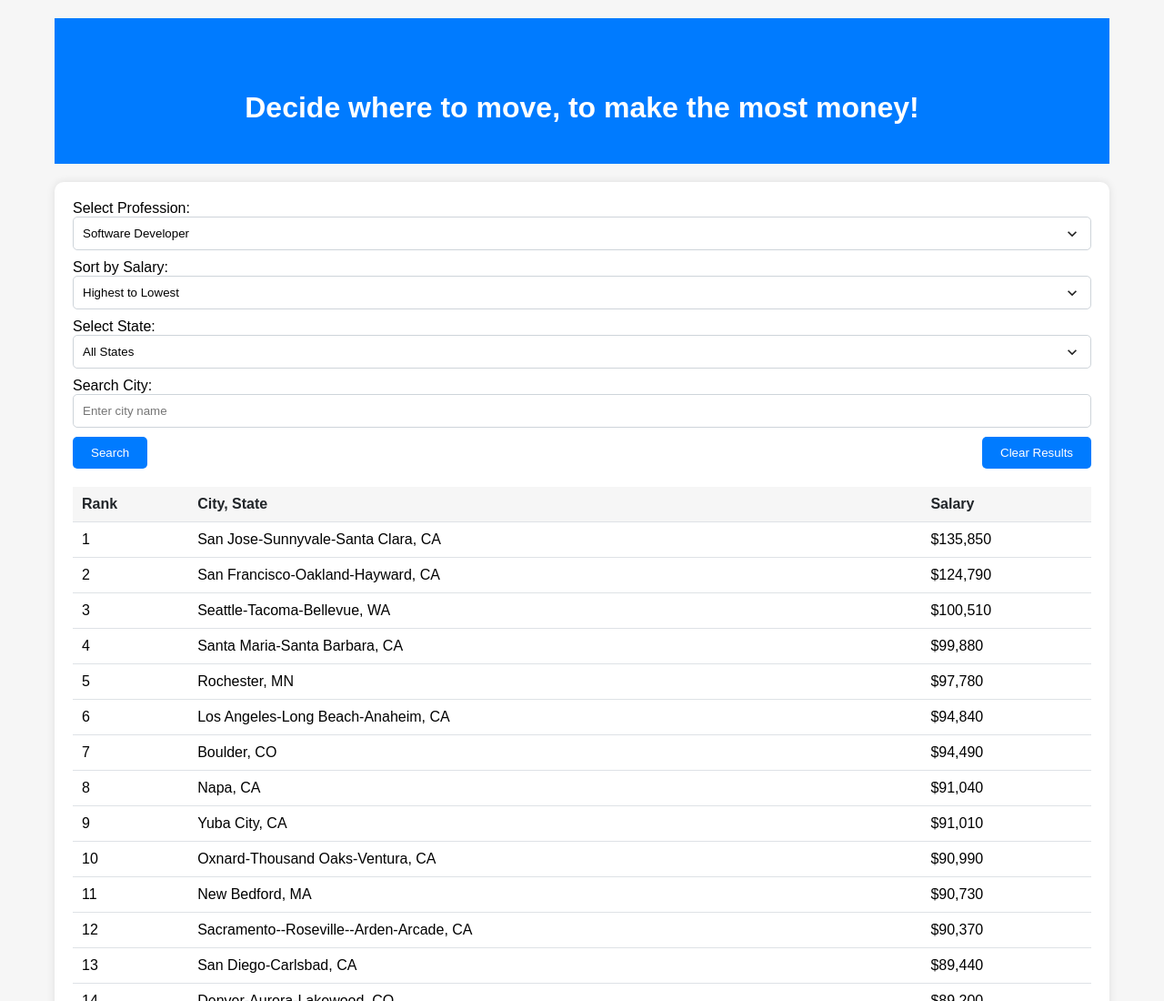
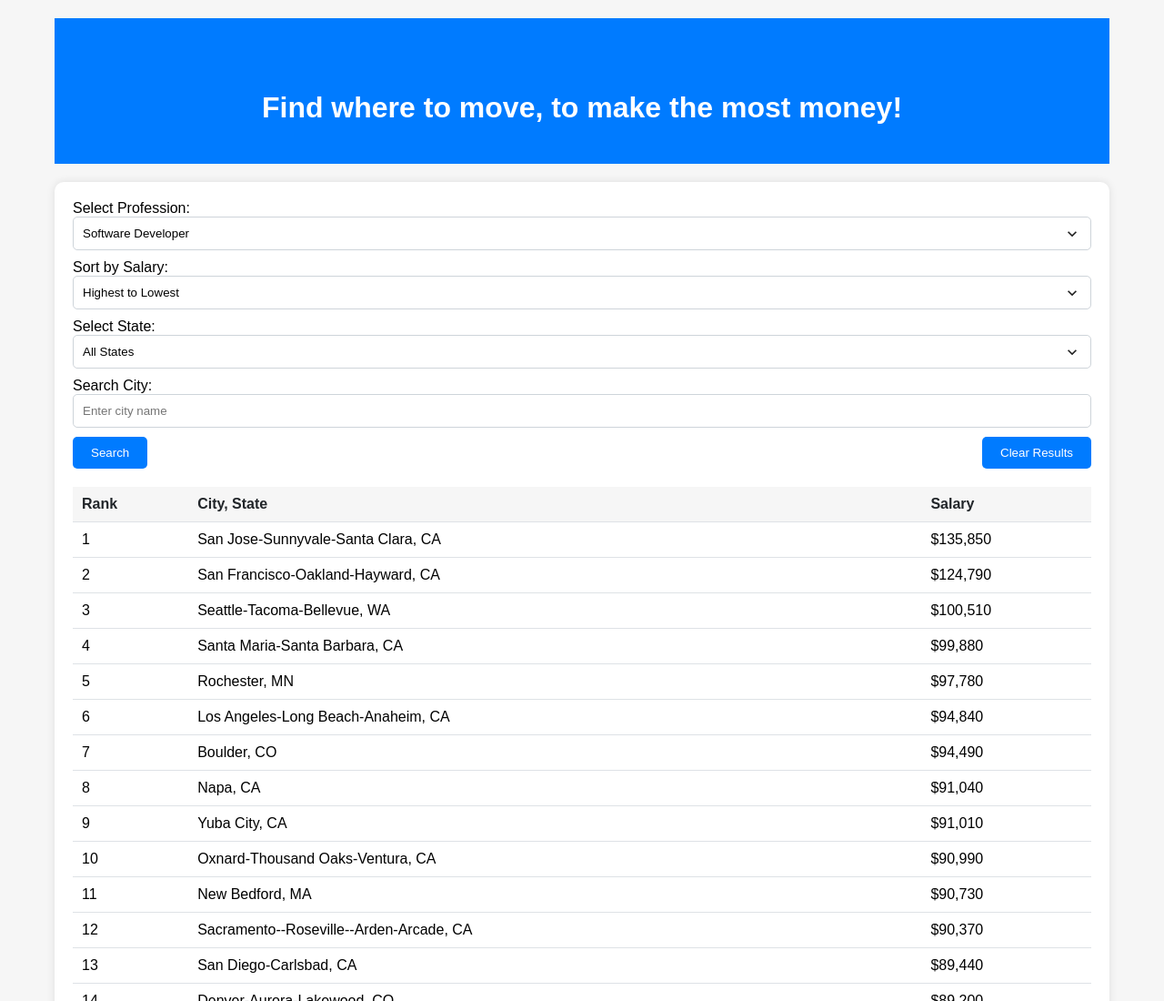
Before and after one commit to T-Salsa/T-Salsa.github.io, a plain HTML site: page index.html in a window 1280 px wide. Shown: the top 1100 px of the page at 91% size. Drawn offline with Linux system fonts and the light colour scheme.

Commit message:
Update index.html
changing string in header

```diff
--- a/index.html
+++ b/index.html
@@ -132,7 +132,7 @@ body {
 
 <div class="container">
     <div class="header">
-        <h1>Decide where to move, to make the most money!</h1>
+        <h1>Find where to move, to make the most money!</h1>
     </div>
 
     <div class="main-content">
```
